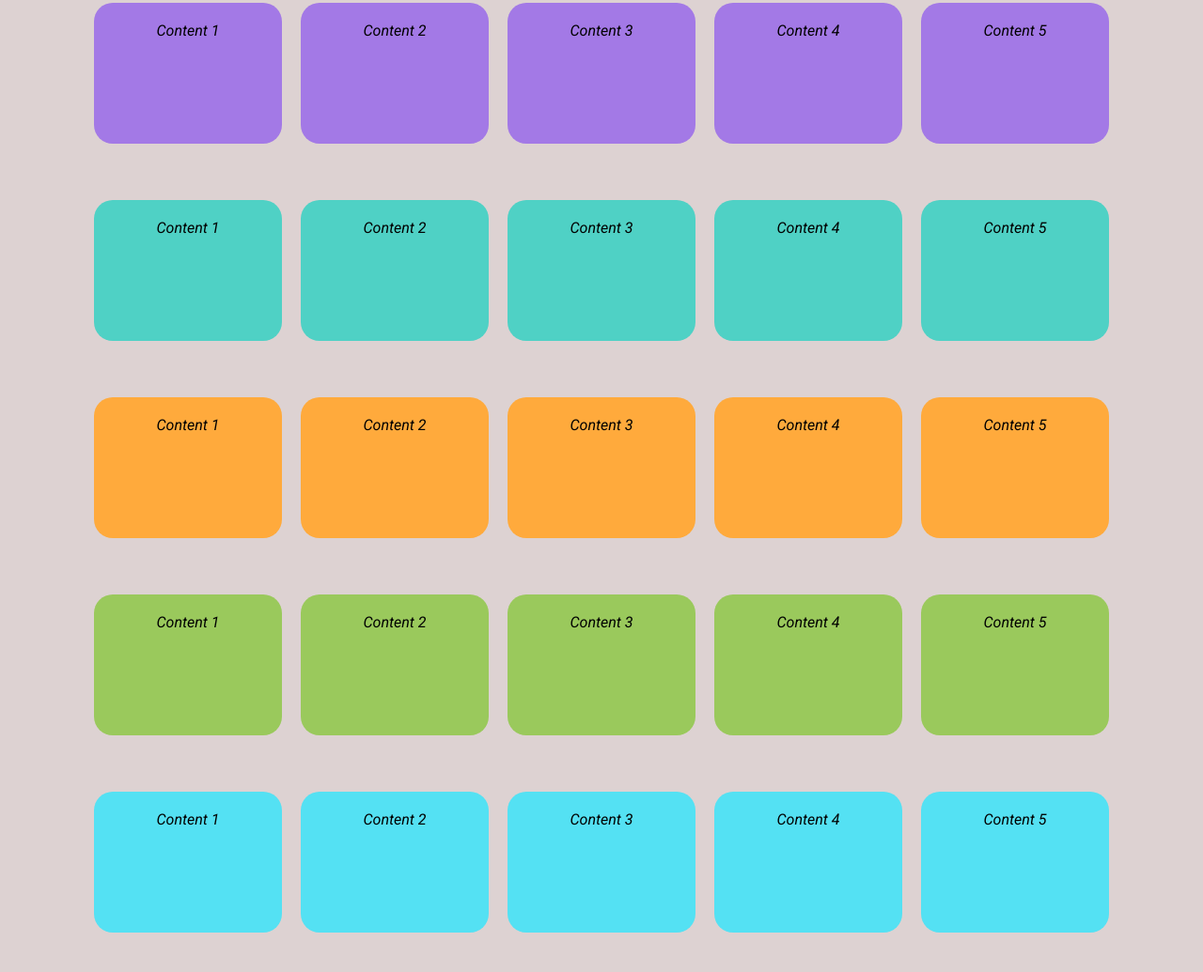
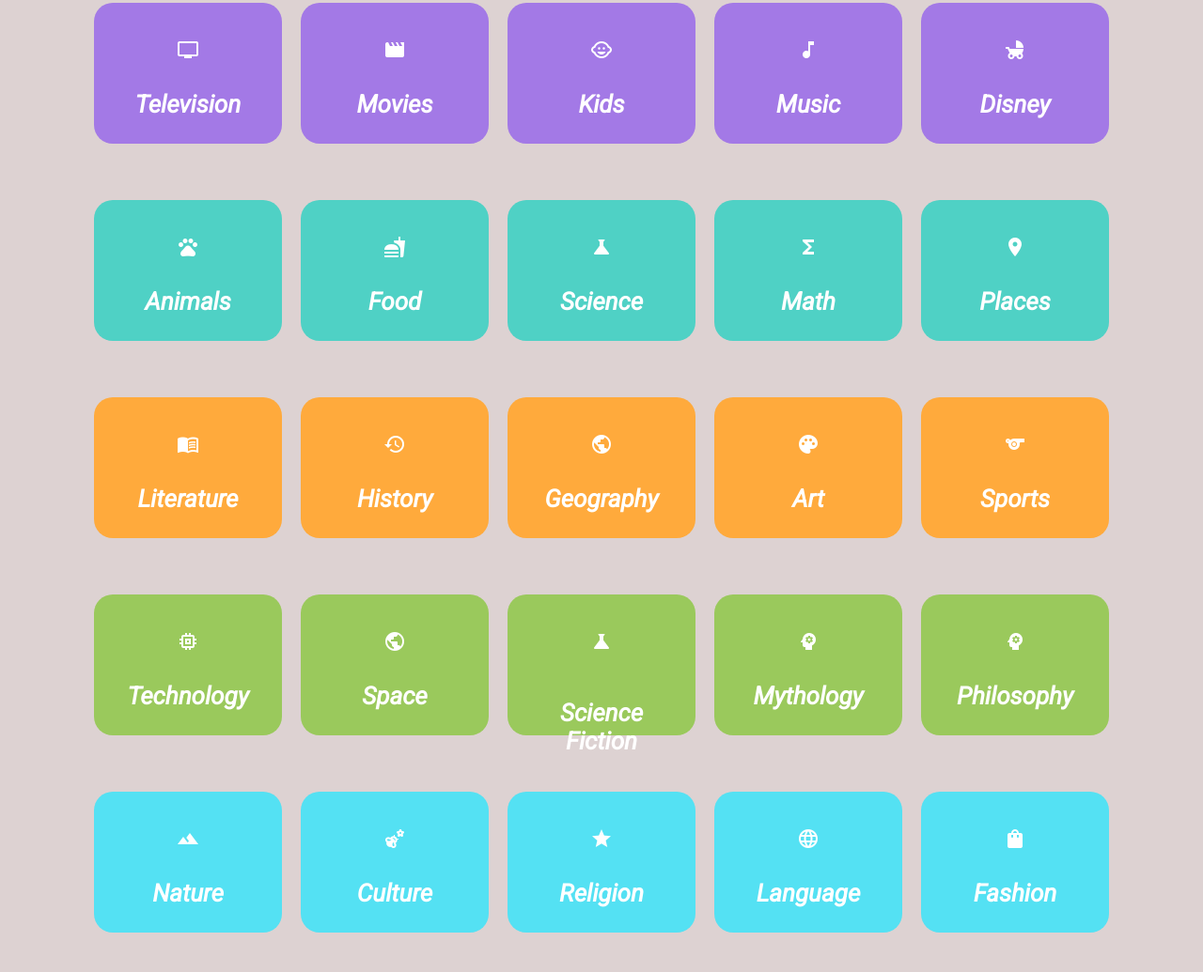
Before and after one commit to marcosaureliosl/Project-WordQuest, a plain HTML site: page index.html in a window 1280 px wide. Shown: the part 317-1352 px from the top of the page at 94% size. Drawn offline with Linux system fonts and the light colour scheme.

Commit message:
Added the content names and icons on the block

```diff
--- a/index.html
+++ b/index.html
@@ -1,16 +1,19 @@
 <!DOCTYPE html>
 <html lang="en">
+
 <head>
     <meta charset="UTF-8">
     <meta name="viewport" content="width=device-width, initial-scale=1.0">
     <title>Word-Quest</title>
     <link rel="stylesheet" href="style.css">
+    <link rel="stylesheet" href="https://fonts.googleapis.com/icon?family=Material+Icons">
 </head>
+
 <body>
     <div class="container">
         <nav class="navbar">
             <div class="left-section">
-            <a href="" class="logo">Word <span>Quest</span></a>
+                <a href="" class="logo">Word<span>Quest</span></a>
             </div>
             <div class="right-section">
                 <div class="profile-dropdown">
@@ -35,47 +38,122 @@
 
             <!-- Blocks 5 in a row -->
             <div class="block-container">
-              <div class="block row-1">Content 1</div>
-              <div class="block row-1">Content 2</div>
-              <div class="block row-1">Content 3</div>
-              <div class="block row-1">Content 4</div>
-              <div class="block row-1">Content 5</div>
+                <div class="block row-1">
+                    <i class="material-icons icon">tv</i>
+                    <p class="block-text">Television</p>
+                </div>
+                <div class="block row-1">
+                    <i class="material-icons icon">movie</i>
+                    <p class="block-text">Movies</p>
+                </div>
+                <div class="block row-1">
+                    <i class="material-icons icon">child_care</i>
+                    <p class="block-text">Kids</p>
+                </div>
+                <div class="block row-1">
+                    <i class="material-icons icon">music_note</i>
+                    <p class="block-text">Music</p>
+                </div>
+                <div class="block row-1">
+                    <i class="material-icons icon">child_friendly</i>
+                    <p class="block-text">Disney</p>
+                </div>
             </div>
 
             <!-- Second set of content blocks -->
             <div class="block-container">
-              <div class="block row-2">Content 1</div>
-              <div class="block row-2">Content 2</div>
-              <div class="block row-2">Content 3</div>
-              <div class="block row-2">Content 4</div>
-              <div class="block row-2">Content 5</div>
+                <div class="block row-2">
+                    <i class="material-icons icon">pets</i>
+                    <p class="block-text">Animals</p>
+                </div>
+                <div class="block row-2">
+                    <i class="material-icons icon">fastfood</i>
+                    <p class="block-text">Food</p>
+                </div>
+                <div class="block row-2">
+                    <i class="material-icons icon">science</i>
+                    <p class="block-text">Science</p>
+                </div>
+                <div class="block row-2">
+                    <i class="material-icons icon">functions</i>
+                    <p class="block-text">Math</p>
+                </div>
+                <div class="block row-2">
+                    <i class="material-icons icon">place</i>
+                    <p class="block-text">Places</p>
+                </div>
             </div>
 
             <!-- Third set of content blocks -->
             <div class="block-container">
-              <div class="block row-3">Content 1</div>
-              <div class="block row-3">Content 2</div>
-              <div class="block row-3">Content 3</div>
-              <div class="block row-3">Content 4</div>
-              <div class="block row-3">Content 5</div>
+                <div class="block row-3">
+                    <i class="material-icons icon">menu_book</i>
+                    <p class="block-text">Literature</p>
+                </div>
+                <div class="block row-3">
+                    <i class="material-icons icon">history</i>
+                    <p class="block-text">History</p>
+                </div>
+                <div class="block row-3">
+                    <i class="material-icons icon">public</i>
+                    <p class="block-text">Geography</p>
+                </div>
+                <div class="block row-3">
+                    <i class="material-icons icon">palette</i>
+                    <p class="block-text">Art</p>
+                </div>
+                <div class="block row-3">
+                    <i class="material-icons icon">sports</i>
+                    <p class="block-text">Sports</p>
+                </div>
             </div>
 
             <!-- Fourth set of content blocks -->
             <div class="block-container">
-                <div class="block row-4">Content 1</div>
-                <div class="block row-4">Content 2</div>
-                <div class="block row-4">Content 3</div>
-                <div class="block row-4">Content 4</div>
-                <div class="block row-4">Content 5</div>
+                <div class="block row-4">
+                    <i class="material-icons icon">memory</i>
+                    <p class="block-text">Technology</p>
+                </div>
+                <div class="block row-4">
+                    <i class="material-icons icon">public</i>
+                    <p class="block-text">Space</p>
+                </div>
+                <div class="block row-4">
+                    <i class="material-icons icon">science</i>
+                    <p class="block-text">Science Fiction</p>
+                </div>
+                <div class="block row-4">
+                    <i class="material-icons icon">psychology</i>
+                    <p class="block-text">Mythology</p>
+                </div>
+                <div class="block row-4">
+                    <i class="material-icons icon">psychology</i>
+                    <p class="block-text">Philosophy</p>
+                </div>
             </div>
 
             <!-- Fifth set of content blocks -->
             <div class="block-container">
-                <div class="block row-5">Content 1</div>
-                <div class="block row-5">Content 2</div>
-                <div class="block row-5">Content 3</div>
-                <div class="block row-5">Content 4</div>
-                <div class="block row-5">Content 5</div>
+                <div class="block row-5">
+                    <i class="material-icons icon">terrain</i>
+                    <p class="block-text">Nature</p>
+                </div>
+                <div class="block row-5">
+                    <i class="material-icons icon">emoji_nature</i>
+                    <p class="block-text">Culture</p>
+                </div>
+                <div class="block row-5">
+                    <i class="material-icons icon">star</i>
+                    <p class="block-text">Religion</p>
+                </div>
+                <div class="block row-5">
+                    <i class="material-icons icon">language</i>
+                    <p class="block-text">Language</p>
+                </div>
+                <div class="block row-5">
+                    <i class="material-icons icon">shopping_bag</i>
+                    <p class="block-text">Fashion</p>
+                </div>
             </div>
         </div>
 
@@ -94,4 +172,5 @@
 
     <script src="script.js"></script>
 </body>
+
 </html>
--- a/style.css
+++ b/style.css
@@ -113,12 +113,14 @@
   }
 
   .block {
+    position: relative;
     width: 200px;
     height: 150px;
     margin: 10px;
     padding: 20px;
     text-align: center;
     border-radius: 20px;
+    cursor: pointer;
   }
   .row-1{
     background-color:  #a379e6;
@@ -135,6 +137,25 @@
   .row-5{
     background-color: #54e1f3;
   }
+  .icon {
+    position: absolute;
+    top: 50%;
+    left: 50%;
+    transform: translate(-50%, -50%);
+    width: 50%;
+    height: 50%;
+    color: #fff;
+  }
+  .block-text {
+    position: absolute;
+    top: 50%;
+    left: 50%;
+    transform: translate(-50%, 60%);
+    font-weight: bold;
+    font-size: 26px;
+    color: #fff;
+  }
+
 /* Main styles for the footer */
 .footer {
     display: flex;
```
Lines whose indentation alone changed are shown as unchanged.
